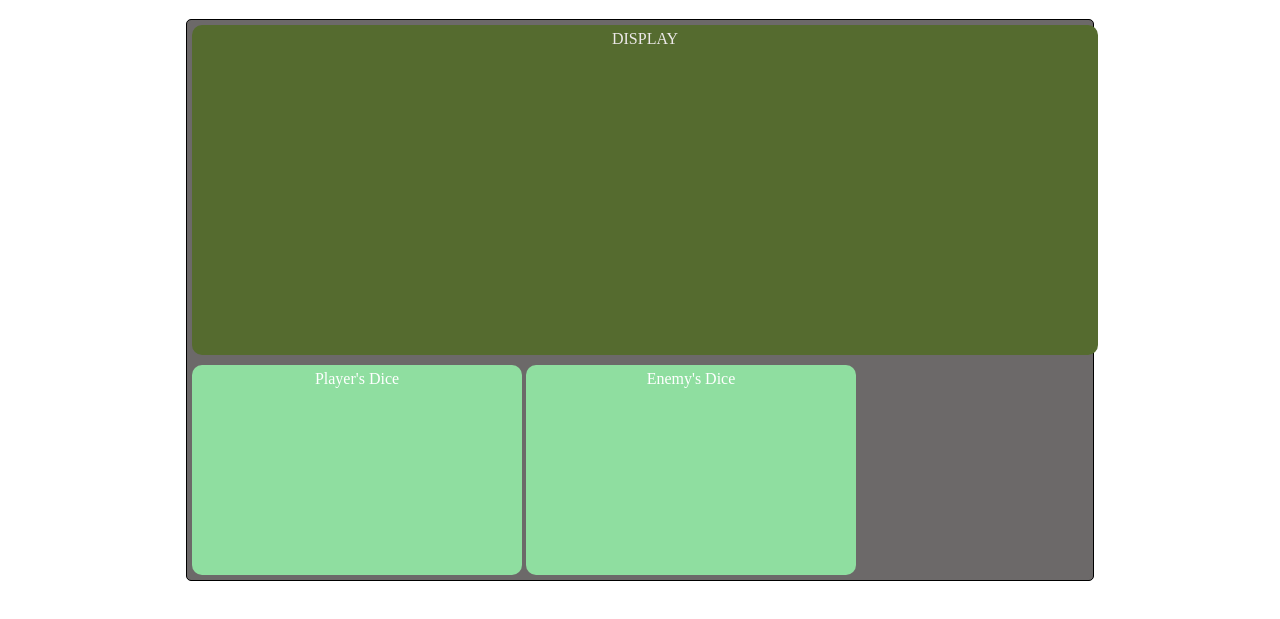
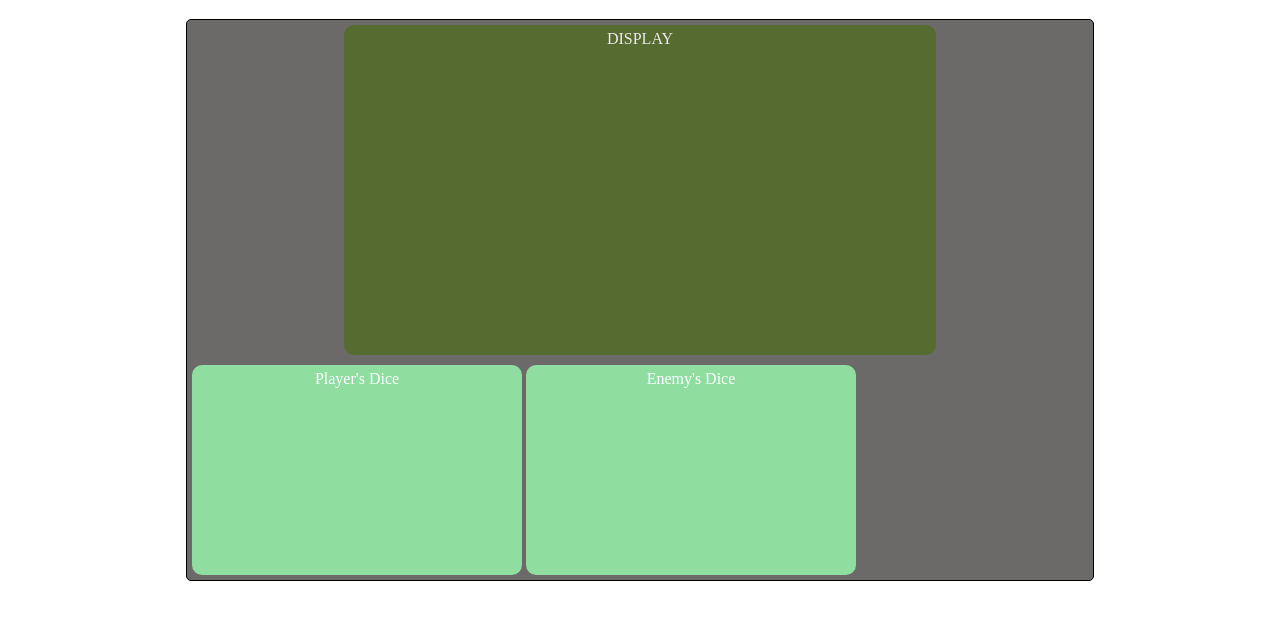
Before and after one commit to GabrielSAbreu/rpg.solo, a plain HTML site: page index.html in a window 1280 px wide. Shown: the part 61-680 px from the top of the page. Drawn offline with Linux system fonts and the light colour scheme.

Commit message:
wip: added icons and layout_v01 on folder imagens. style: organize layout

```diff
--- a/style.css
+++ b/style.css
@@ -9,7 +9,8 @@
 }
 
 .display{
-    width: 70vw;
+    width: auto;
+    max-width: 65%;
     height: 40vh;
     background-color: darkolivegreen;
     margin: auto;
```
Also changed, not shown: imagens/heart.png (added), imagens/layout_v01.png (added), imagens/shield.png (added), imagens/sword.png (added).
